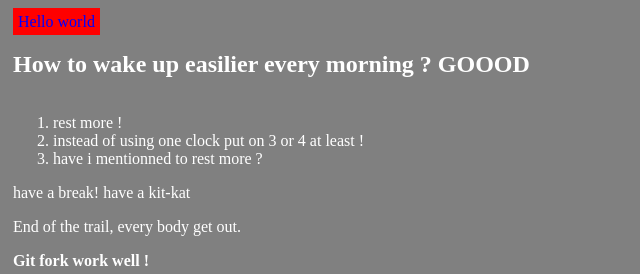
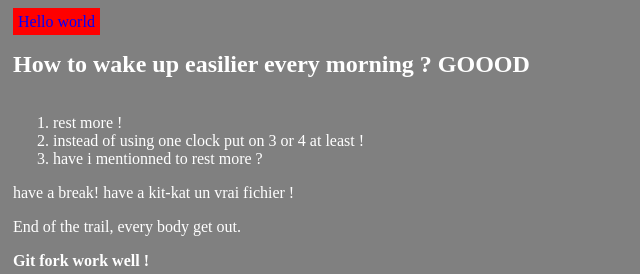
Before and after one commit to CyrilGitDev/testgitWithForkGUI, a plain HTML site: page src/index.html in a window 1280 px wide. Shown: the top 274 px of the page, without its empty margins (0-640 px from the left). Drawn offline with Linux system fonts and the light colour scheme.

Commit message:
avec atonm

```diff
--- a/src/index.html
+++ b/src/index.html
@@ -19,7 +19,9 @@
 	<span>
 		have a break! have a kit-kat
 	</span>
-
+    <span>
+        un vrai fichier !
+    </span>
 	<p>
 		End of the trail, every body get out.
 	</p>
```
